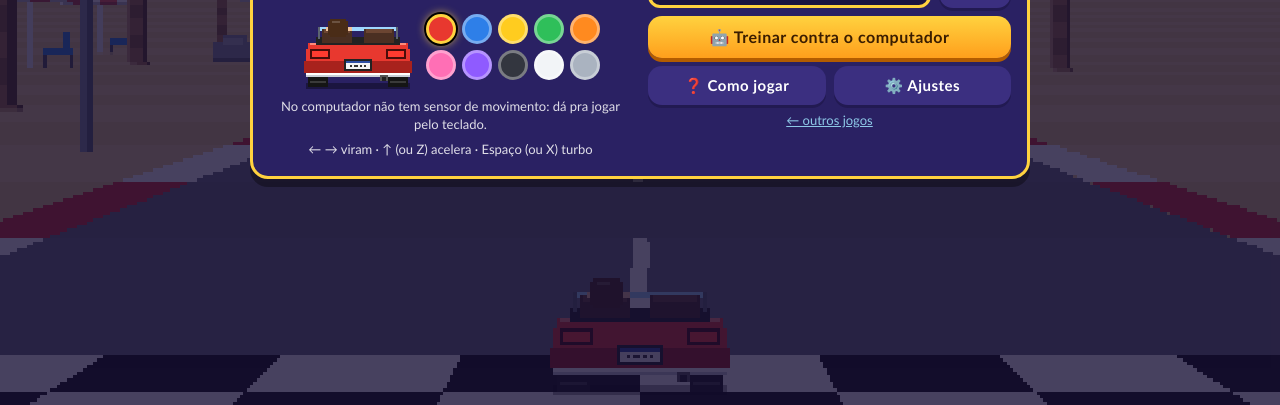
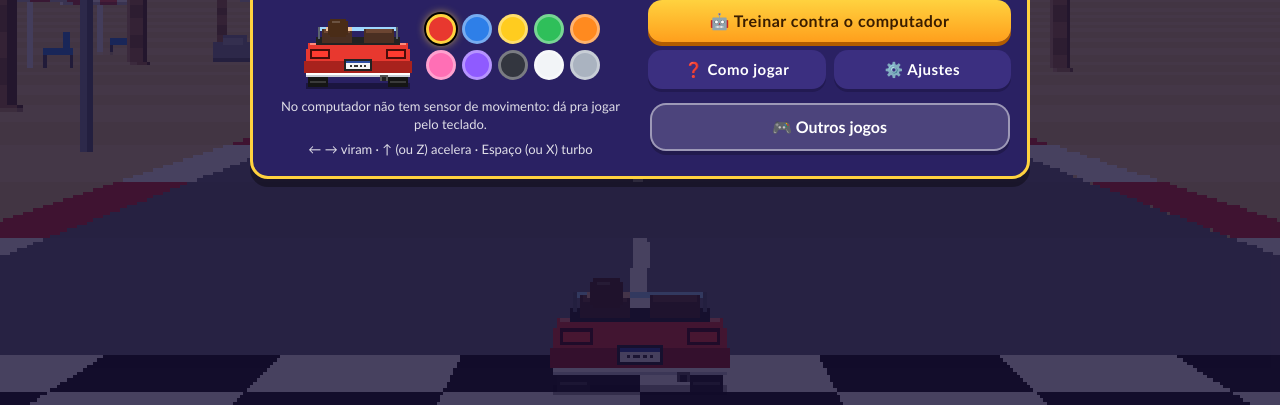
Before and after one commit to justletmein2/pe-na-tabua, a plain HTML site: page public/index.html in a window 1280 px wide. Shown: the part 395-800 px from the top of the page. Drawn offline with Linux system fonts and the light colour scheme; animation ran at ten frames a second; a script that the page names is missing.

Commit message:
Menu principal: botão 'Outros jogos' pra voltar ao portal
Co-Authored-By: Claude Opus 5.5 <noreply@anthropic.com>
Claude-Session: https://claude.ai/code/session_01Vvd91Xi6SbDnBdJZp3ecd7

```diff
--- a/public/index.html
+++ b/public/index.html
@@ -57,7 +57,7 @@
           <div class="entrarSala"><input id="codigoSala" placeholder="CÓDIGO" maxlength="4" autocomplete="off" autocapitalize="characters"><button id="btnEntrarSala" class="sec">Entrar</button></div>
           <button id="btnSolo" class="grande">🤖 Treinar contra o computador</button>
           <div class="botoes"><button id="btnComoJogar" class="sec">❓ Como jogar</button><button id="btnAjustesMenu" class="sec">⚙️ Ajustes</button></div>
-          <p class="peq"><a href="../" class="link">← outros jogos</a></p>
+          <a class="voltarHub" href="../">🎮 Outros jogos</a>
         </div>
       </div>
     </div>
--- a/public/style.css
+++ b/public/style.css
@@ -183,3 +183,10 @@ label.linha input { width: 22px; height: 22px; accent-color: #ffd23f; }
 #salaOpcoes { background: rgba(0,0,0,.2); border-radius: 12px; padding: 4px 10px; margin: 6px 0; }
 
 #placarTimes { font-size: 18px; margin: 4px 0 8px; } #placarTimes b { color: #ffd23f; font-size: 22px; } #placarTimes small { font-size: 13px; opacity: .85; }
+
+/* botão de voltar pro hub (portal com todos os jogos) */
+.voltarHub { display: flex; align-items: center; justify-content: center; gap: 8px; width: 100%; max-width: 360px; margin: 14px auto 0;
+  padding: 12px 16px; border-radius: 16px; font: inherit; font-weight: 800; font-size: 16px; text-decoration: none;
+  color: #fff; background: rgba(255,255,255,.16); border: 2px solid rgba(255,255,255,.45); box-shadow: 0 4px 0 rgba(0,0,0,.22);
+  -webkit-tap-highlight-color: transparent; }
+.voltarHub:active { transform: translateY(3px); box-shadow: 0 1px 0 rgba(0,0,0,.22); }
```
